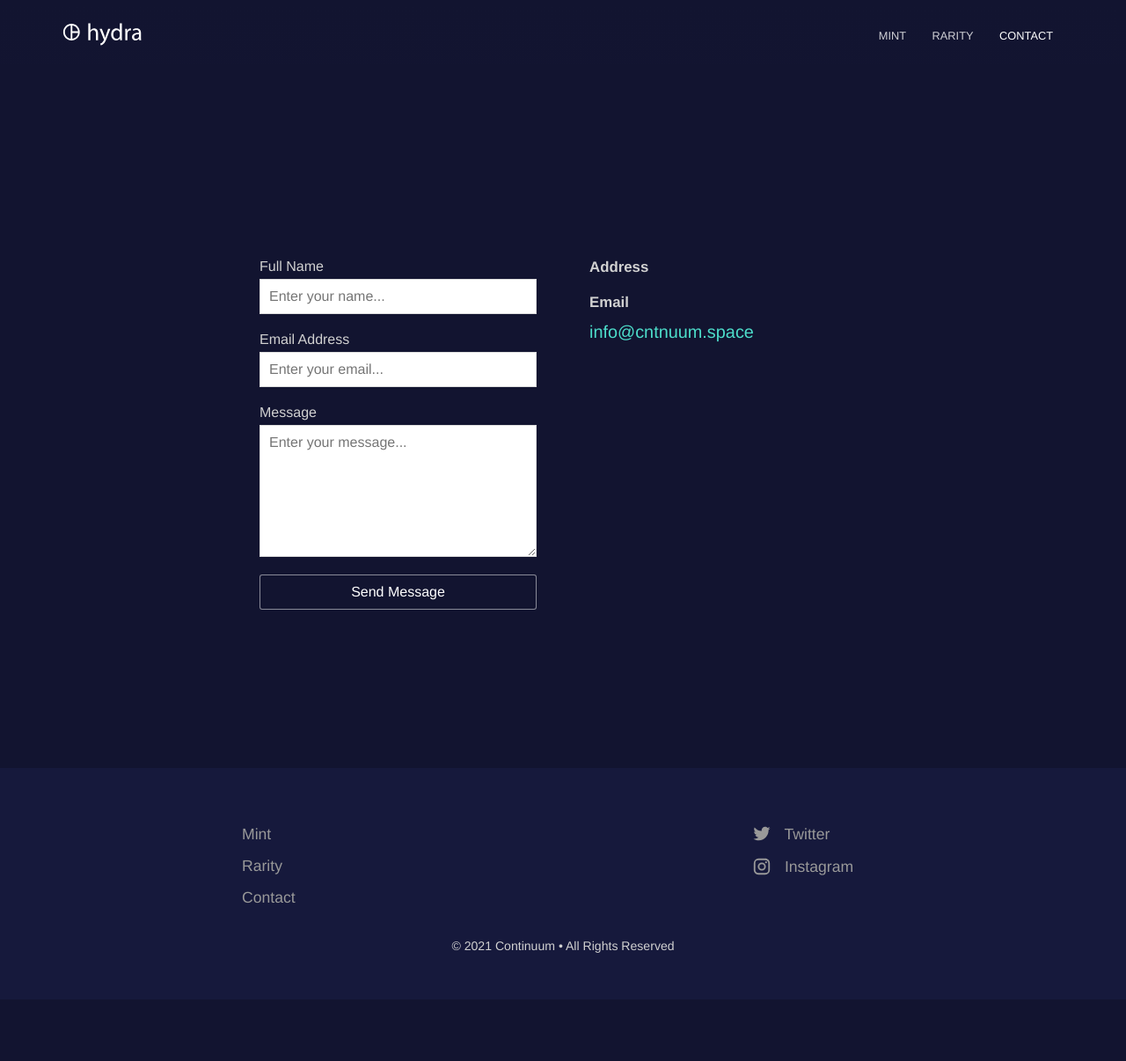
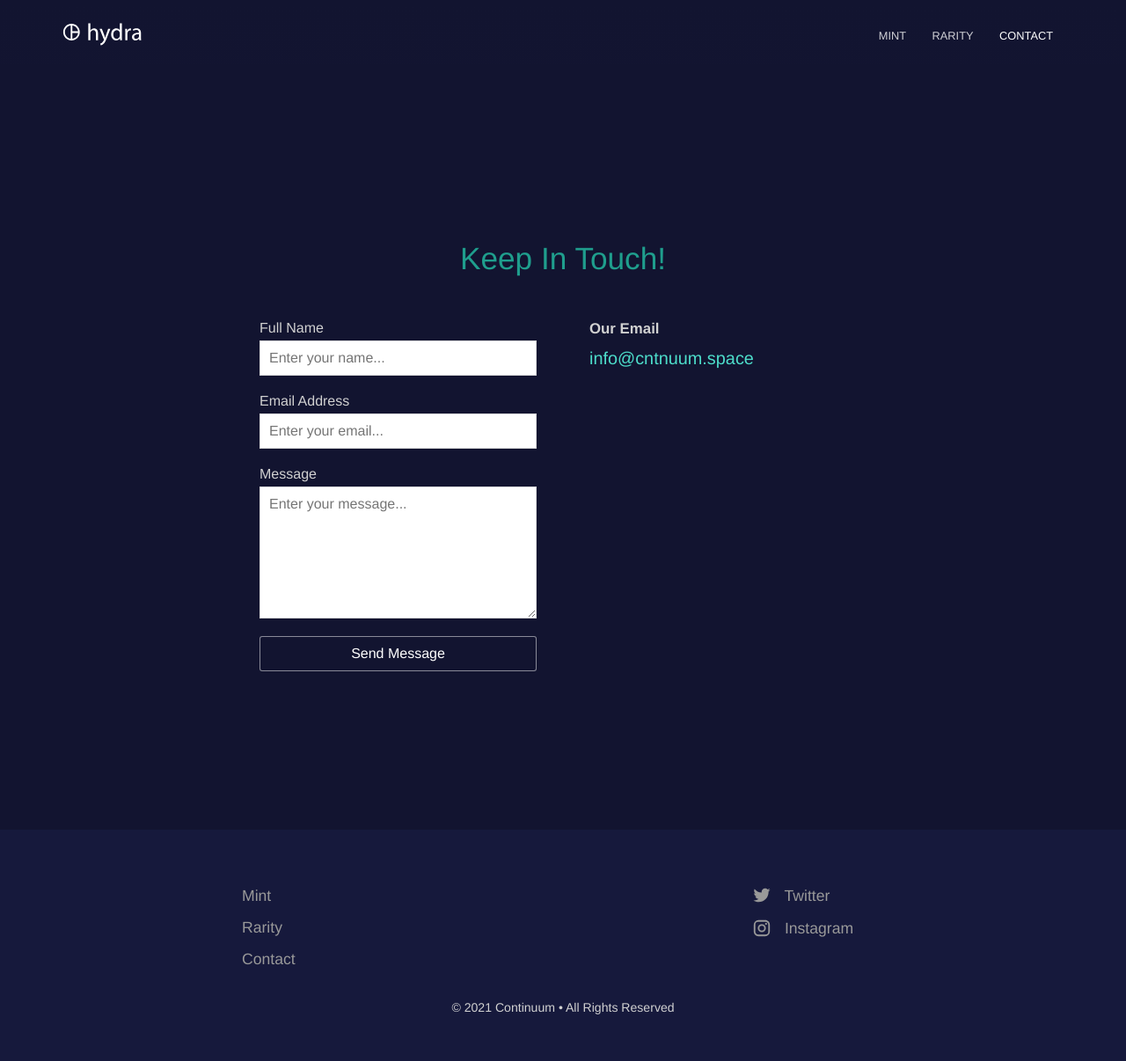
Before and after one commit to Temperedfire/continuum, a Jekyll site: the page built from contact.html, in a window 1280 px wide. Shown: the whole page at 88% size. Built offline with Jekyll 4.4.1, drawn with Linux system fonts in a browser that asks for light colours; before the commit the page ends 1136 px from its top, so only the background shows below that.

Commit message:
Update contact.html

```diff
--- a/contact.html
+++ b/contact.html
@@ -5,6 +5,7 @@ description: ->
 ---
 
 <section>
+<h2>Keep In Touch!</h2>
 <div class="contact-box">
 	<form action="{{ site.baseurl }}/contact-success/" method="post" class="contact-form">
 		<input type="hidden" name="_to" value="support@example.com" />
@@ -23,8 +24,7 @@ description: ->
 	</form>
 
 	<div class="contact-details">
-		<h3 class="editable">Address</h3>
-<h3 class="editable">Email</h3>
+<h3 class="editable">Our Email</h3>
 		<p><a href="mailto:info@cntnuum.space">info@cntnuum.space</a></p>
 	</div>
 </div>
```
